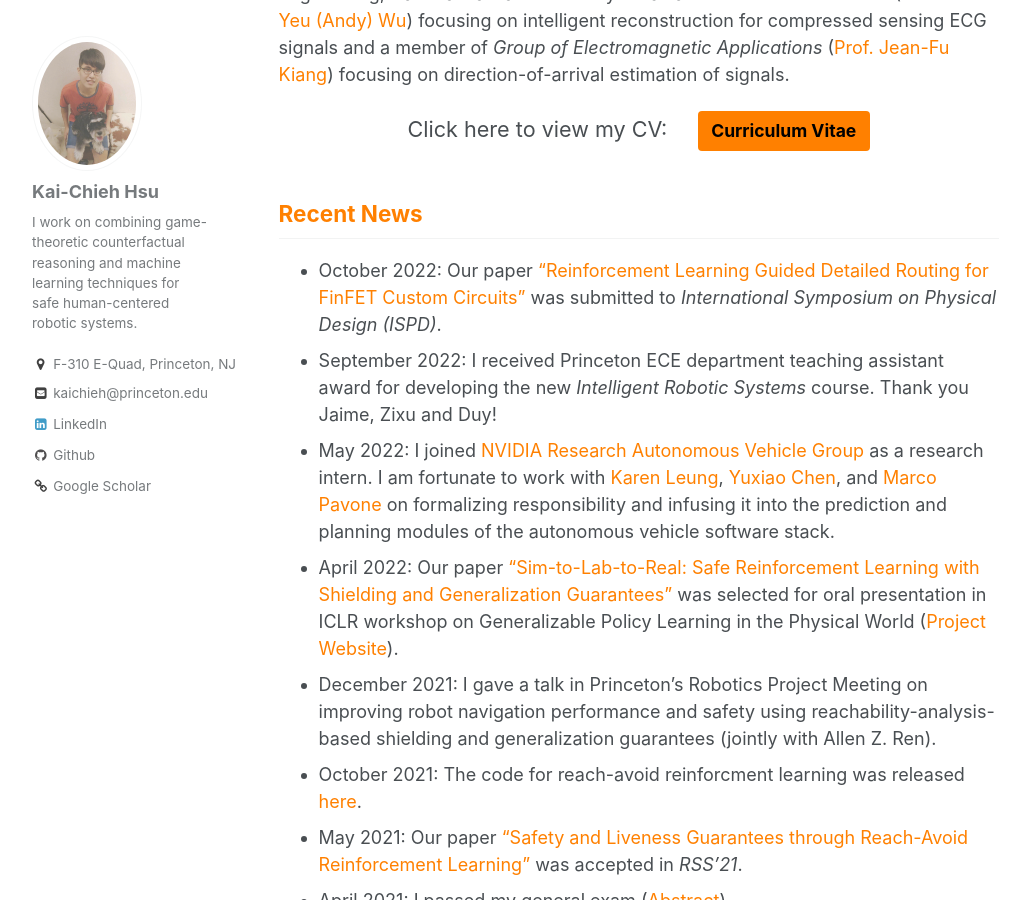
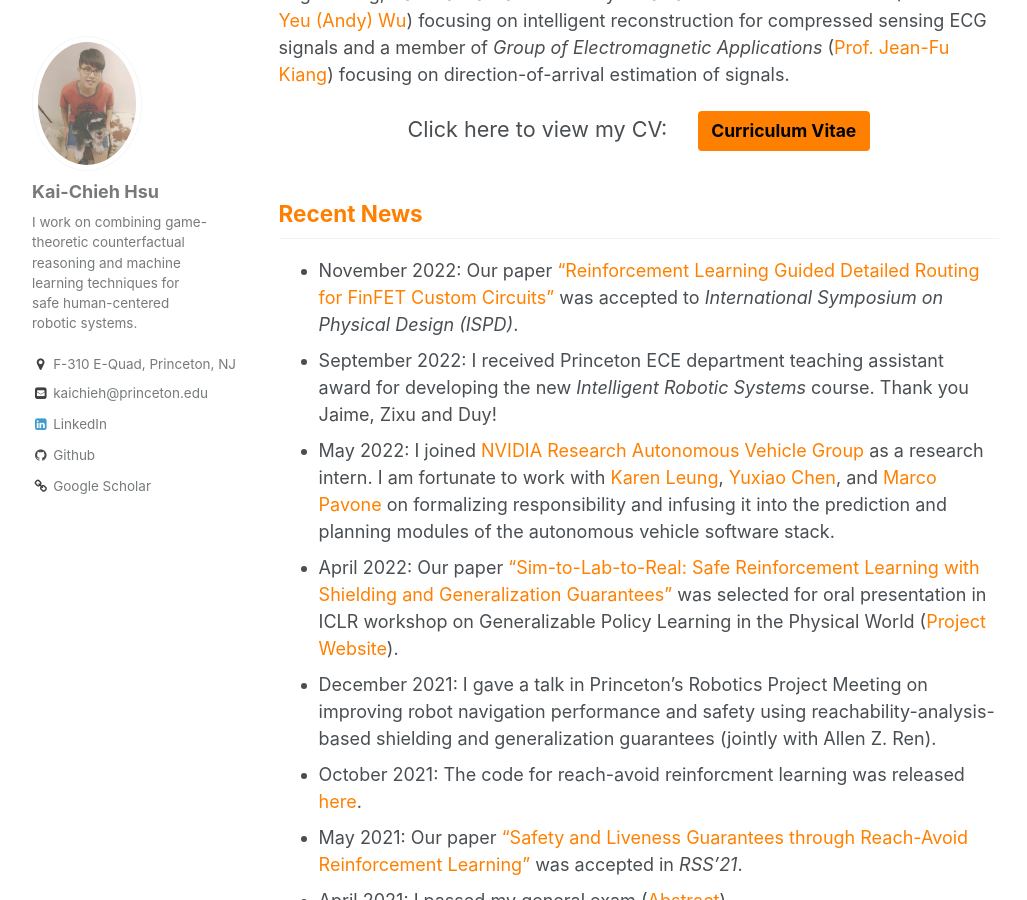
Before and after one commit to kaichiehhsu/kaichiehhsu.github.io, a Jekyll site: the page built from _pages/about.md, in a window 1280 px wide and 900 px high, scrolled down 560 px. Shown: the whole window, without its empty margins (26-1053 px from the left). Built offline with Jekyll 4.4.1, drawn with Linux system fonts in a browser that asks for light colours.

Commit message:
updates ISPD

```diff
--- a/_pages/about.md
+++ b/_pages/about.md
@@ -31,7 +31,7 @@ I was a member of *Access LAB* (<a href="http://access.ee.ntu.edu.tw/" style="co
 <h2 style="color:#ff8000">
   Recent News
 </h2>
-* October 2022: Our paper <span style="color:rgb(255, 128, 0)">"Reinforcement Learning Guided Detailed Routing for FinFET Custom Circuits"</span> was submitted to *International Symposium on Physical Design (ISPD)*.
+* November 2022: Our paper <span style="color:rgb(255, 128, 0)">"Reinforcement Learning Guided Detailed Routing for FinFET Custom Circuits"</span> was accepted to *International Symposium on Physical Design (ISPD)*.
 * September 2022: I received Princeton ECE department teaching assistant award for developing the new *Intelligent Robotic Systems* course. Thank you Jaime, Zixu and Duy!
 * May 2022: I joined <a href="https://nvr-avg.github.io/" style="color: rgb(255, 128, 0)">NVIDIA Research Autonomous Vehicle Group</a> as a research intern. I am fortunate to work with <a href="http://faculty.washington.edu/kymleung/" style="color: rgb(255, 128, 0)">Karen Leung</a>, <a href="https://nvr-avg.github.io/author/yuxiao-chen/" style="color: rgb(255, 128, 0)">Yuxiao Chen</a>, and <a href="https://web.stanford.edu/~pavone/" style="color: rgb(255, 128, 0)">Marco Pavone</a> on formalizing responsibility and infusing it into the prediction and planning modules of the autonomous vehicle software stack.
 * April 2022: Our paper <a href="https://arxiv.org/abs/2201.08355" style="color: rgb(255, 128, 0)">"Sim-to-Lab-to-Real: Safe Reinforcement Learning with Shielding and Generalization Guarantees"</a> was selected for oral presentation in ICLR workshop on Generalizable Policy Learning in the Physical World (<a href="https://sites.google.com/princeton.edu/sim-to-lab-to-real" style="color: rgb(255, 128, 0)">Project Website</a>).
```
